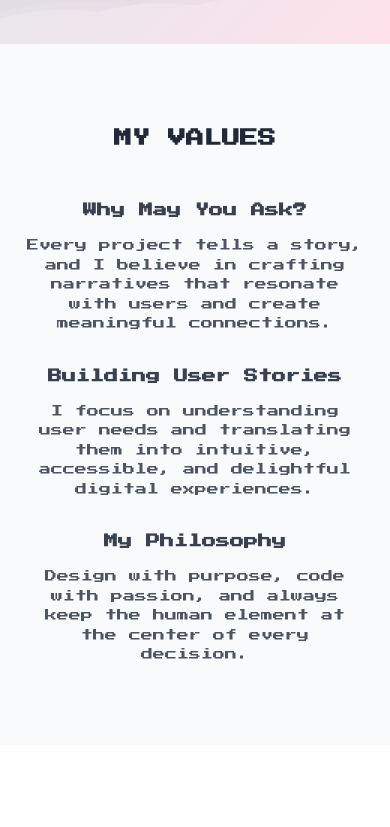
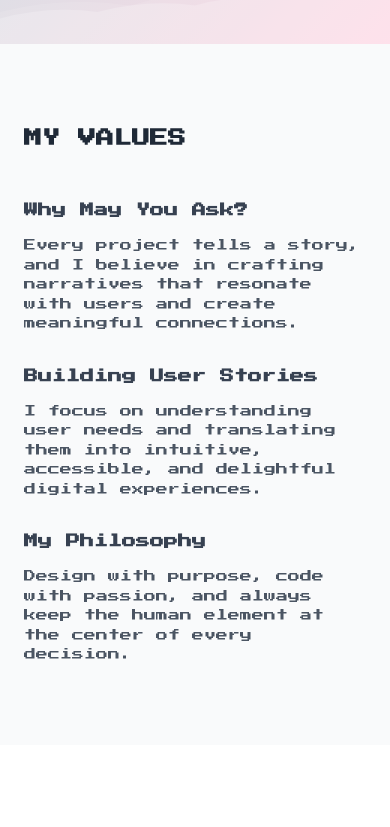
Before and after one commit to dLaMothe/portfolio, a Next.js app: page / in a window 390 px wide. Shown: the part 800-1627 px from the top of the page. Built offline with nearby package versions, Linux system fonts and the light colour scheme.

Commit message:
Left Align things

```diff
--- a/src/components/AchievementsSection.tsx
+++ b/src/components/AchievementsSection.tsx
@@ -8,7 +8,7 @@ export default function AchievementsSection() {
   return (
     <section className="py-20 px-6 bg-gray-50">
       <div className="max-w-6xl mx-auto">
-        <div className="flex items-center gap-3 justify-center mb-12">
+        <div className="flex items-center gap-3 mb-12">
           <Award className="w-8 h-8 text-yellow-500" />
           <h2 className="text-lg md:text-xl font-bold text-gray-800">
             VIEW MY ACHIEVEMENTS
--- a/src/components/ContactSection.tsx
+++ b/src/components/ContactSection.tsx
@@ -7,7 +7,7 @@ export default function ContactSection() {
 
   return (
     <section className="py-20 px-6 bg-gray-900 text-white">
-      <div className="max-w-4xl mx-auto text-center">
+      <div className="max-w-4xl mx-auto">
         <h2 className="text-lg md:text-xl font-bold mb-6">{contact.title}</h2>
         <p className="text-xs text-gray-300 mb-12 leading-relaxed">
           {contact.description}
--- a/src/components/LibrarySection.tsx
+++ b/src/components/LibrarySection.tsx
@@ -8,7 +8,7 @@ export default function LibrarySection() {
   return (
     <section className="py-20 px-6 bg-white">
       <div className="max-w-6xl mx-auto">
-        <div className="flex items-center gap-3 justify-center mb-12">
+        <div className="flex items-center gap-3 mb-12">
           <BookOpen className="w-8 h-8 text-blue-600" />
           <h2 className="text-lg md:text-xl font-bold text-gray-800">
             BROWSE MY LIBRARY
--- a/src/components/QuestsSection.tsx
+++ b/src/components/QuestsSection.tsx
@@ -22,7 +22,7 @@ export default function QuestsSection() {
   return (
     <section className="py-20 px-6 bg-white">
       <div className="max-w-6xl mx-auto">
-        <div className="flex items-center gap-3 justify-center mb-12">
+        <div className="flex items-center gap-3 mb-12">
           <Code2 className="w-8 h-8 text-purple-600" />
           <h2 className="text-lg md:text-xl font-bold text-gray-800">
             EXPLORE MY QUESTS
--- a/src/components/SkillsSection.tsx
+++ b/src/components/SkillsSection.tsx
@@ -36,7 +36,7 @@ export default function SkillsSection() {
   return (
     <section className="py-20 px-6 bg-gray-50">
       <div className="max-w-6xl mx-auto">
-        <div className="flex items-center gap-3 justify-center mb-12">
+        <div className="flex items-center gap-3 mb-12">
           <Star className="w-8 h-8 text-yellow-500" />
           <h2 className="text-lg md:text-xl font-bold text-gray-800">
             DISCOVER MY SKILLS
--- a/src/components/ValuesSection.tsx
+++ b/src/components/ValuesSection.tsx
@@ -7,12 +7,12 @@ export default function ValuesSection() {
   return (
     <section className="py-20 px-6 bg-gray-50">
       <div className="max-w-6xl mx-auto">
-        <h2 className="text-lg md:text-xl font-bold text-center mb-4 text-gray-800">
+        <h2 className="text-lg md:text-xl font-bold mb-4 text-gray-800">
           MY VALUES
         </h2>
         <div className="grid md:grid-cols-3 gap-8 mt-12">
           {values.map((value, index) => (
-            <div key={index} className="text-center">
+            <div key={index}>
               <h3 className="text-sm font-semibold mb-4 text-gray-700">
                 {value.title}
               </h3>
```
